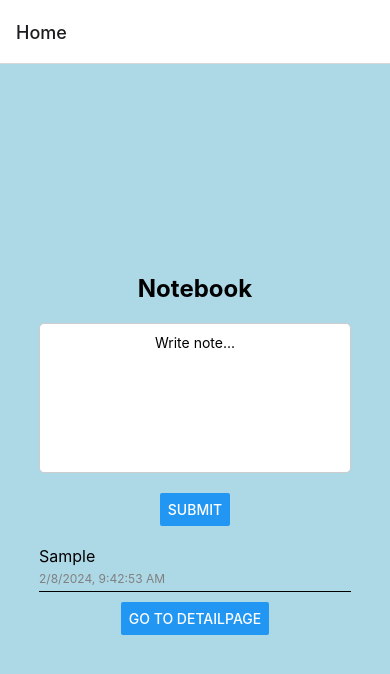
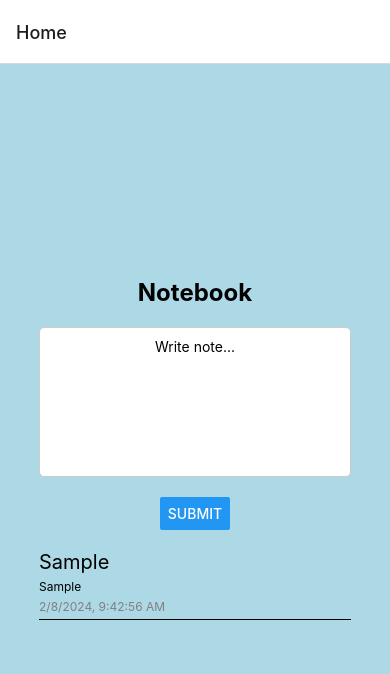
Before and after one commit to navidmirzad/Notebook-react-native, a React Native app: screen / in a window 390 px wide. Both pictures are taken after typing "Sample" into the empty fields and a click on the button "SUBMIT". Shown: the top 674 px of the page. Built offline with nearby package versions, Linux system fonts and the light colour scheme.

Commit message:
shows note on detailPage + editable from detailpage + saves and redirects to home after

```diff
--- a/App.js
+++ b/App.js
@@ -1,5 +1,5 @@
 import React, { useState } from 'react';
-import { StyleSheet, Text, View, Button, TextInput } from 'react-native';
+import { StyleSheet, Text, View, Button, TextInput, TouchableOpacity } from 'react-native';
 import { createNativeStackNavigator } from '@react-navigation/native-stack';
 import { NavigationContainer } from '@react-navigation/native';
 
@@ -13,10 +13,12 @@ export default function App() {
 
     const submit = () => {
       const newNote = text.trim();
+      const title = text.substring(0, 30);
       if (newNote) {
         const timestamp = new Date().toLocaleString();
-        const newNoteObject = { content: newNote, timestamp: timestamp };
+        const newNoteObject = { title: title,  content: newNote, timestamp: timestamp };
         setNotes([...notes, newNoteObject]);
+        console.log(newNoteObject);
         setText('');
       }
     };
@@ -35,23 +37,61 @@ export default function App() {
         <Button title="Submit" onPress={submit} />
         <View style={styles.notesContainer}>
           {notes.map((note, index) => (
-            <View key={index} style={styles.noteItem}>
-              <Text style={styles.noteContent}>{note.content}</Text>
-              <Text style={styles.timestamp}>{note.timestamp}</Text>
-            </View>
+             <TouchableOpacity
+             key={index}
+             onPress={() => navigation.navigate("DetailPage",
+             {
+               noteIndex: index,
+               title: note.title,
+               noteContent: note.content,
+               timestamp: note.timestamp,
+               updateNote: (updatedNote) => {
+                 const updatedNotes = [...notes];
+                 updatedNotes[index] = updatedNote;
+                 setNotes(updatedNotes);
+               }
+             })}>
+             <View style={styles.noteItem}>
+               <Text style={styles.title}>{note.title}</Text>
+               <Text style={styles.noteContent}>{note.content}</Text>
+               <Text style={styles.timestamp}>{note.timestamp}</Text>
+             </View>
+           </TouchableOpacity>
           ))}
         </View>
-        <Button title="Go To DetailPage" onPress={() => navigation.navigate("DetailPage")} />
       </View>
     );
   }
 
-  // DetailPage component
-  const DetailPage = ({ navigation }) => { // Capitalized component name
+
+  const DetailPage = ({ navigation, route }) => {
+
+    const { title, noteContent, timestamp, updateNote } = route.params;
+    const [editedContent, setEditedContent] = useState(noteContent);
+
+    const saveNote = () => {
+      const updatedNote = {
+        title: title,
+        content: editedContent,
+        timestamp: timestamp
+      };
+      updateNote(updatedNote);
+      navigation.goBack(); // Go back to the Home screen after saving the note
+    };
+
     return (
       <View style={styles.container}>
         <Text style={styles.largeText}> Detail Page </Text>
         <View style={styles.breakLine}/>
+        <Text>{title}</Text>
+        <TextInput
+          style={styles.input}
+          onChangeText={setEditedContent}
+          value={editedContent}
+          placeholder="Edit note..."
+          multiline={true}/>
+        <Button title="Save" onPress={saveNote} />
+        <Text>{timestamp}</Text>
       </View>
     );
   };
@@ -100,8 +140,12 @@ const styles = StyleSheet.create({
     borderBottomWidth: 1,
     paddingBottom: 5,
   },
+  title: {
+    fontSize: 20,
+    marginBottom: 5,
+  },
   noteContent: {
-    fontSize: 16,
+    fontSize: 12,
     marginBottom: 5,
   },
   timestamp: {
```
